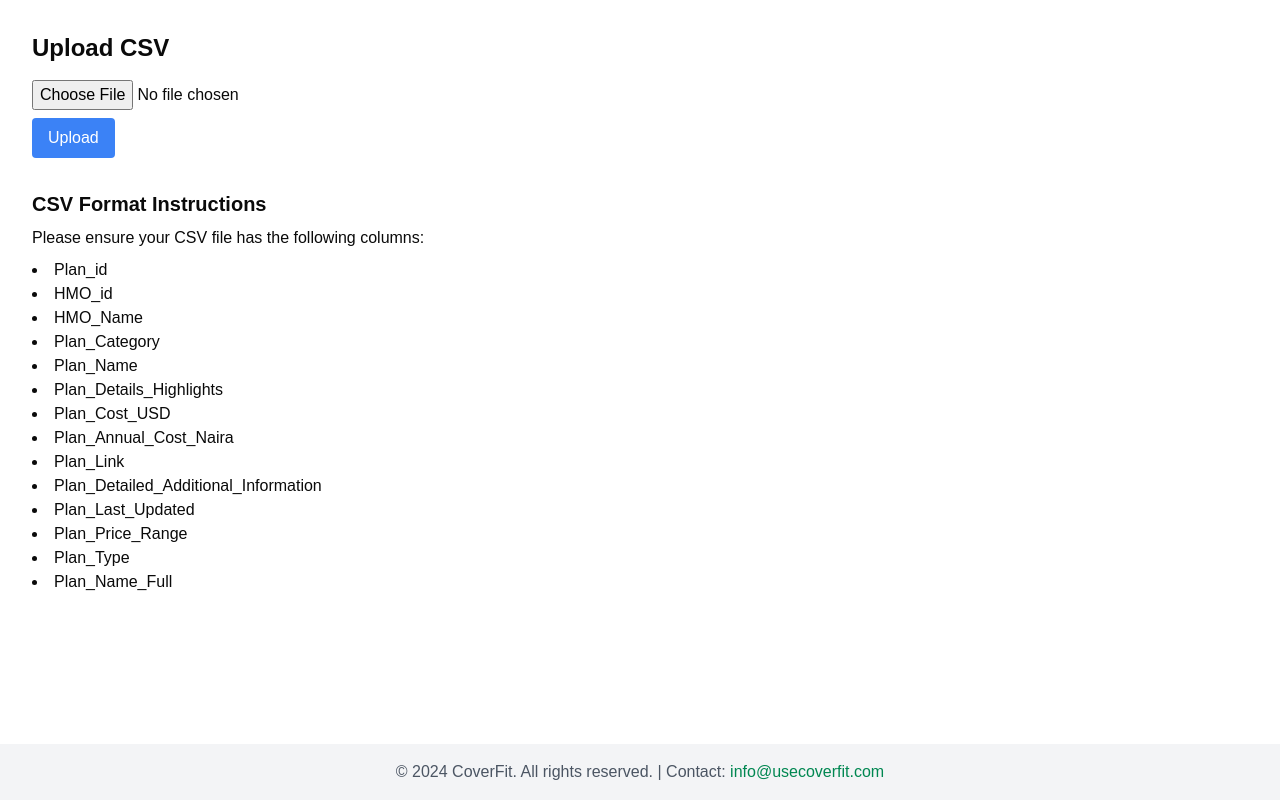
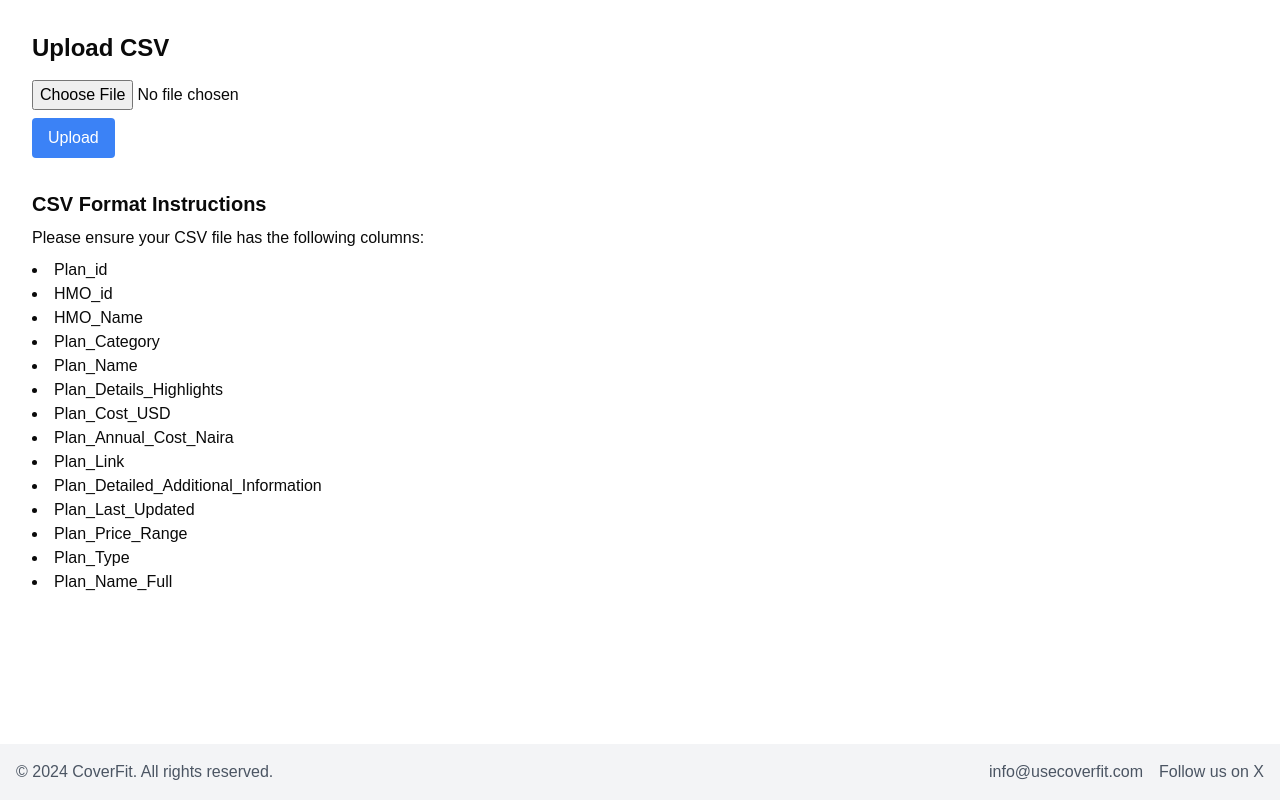
Before and after one commit to oghosa/cover-fit, a Next.js app: page /upload in a window 1280 px wide. Built offline with nearby package versions, Linux system fonts and the light colour scheme.

Commit message:
updated footer to include link to X page

```diff
--- a/src/app/layout.js
+++ b/src/app/layout.js
@@ -2,6 +2,7 @@ import './globals.css';
 import { Inter } from 'next/font/google';
 import { ClerkProvider } from '@clerk/nextjs';
 import { Analytics } from '@vercel/analytics/react';
+import Footer from '@/components/Footer';
 
 const inter = Inter({ subsets: ['latin'] });
 
@@ -19,11 +20,7 @@ export default function RootLayout({ children }) {
           <main className="flex-grow">
             {children}
           </main>
-          <footer className="bg-gray-100 py-4 text-center text-gray-600">
-            <div className="container mx-auto">
-              © 2024 CoverFit. All rights reserved. | Contact: <a href="mailto:info@usecoverfit.com" className="text-[#008751] hover:underline">info@usecoverfit.com</a>
-            </div>
-          </footer>
+          <Footer />
           <Analytics />
         </body>
       </html>
--- /dev/null
+++ b/src/components/Footer.js
@@ -0,0 +1,24 @@
+import Link from 'next/link';
+
+export default function Footer() {
+  return (
+    <footer className="bg-gray-100 text-gray-600 py-4">
+      <div className="container mx-auto flex justify-between items-center px-4">
+        <p>&copy; 2024 CoverFit. All rights reserved.</p>
+        <div className="flex items-center space-x-4">
+          <a href="mailto:info@usecoverfit.com" className="hover:text-[#008751] transition-colors duration-300">
+            info@usecoverfit.com
+          </a>
+          <a
+            href="https://x.com/usecoverfit"
+            target="_blank"
+            rel="noopener noreferrer"
+            className="hover:text-[#008751] transition-colors duration-300"
+          >
+            Follow us on X
+          </a>
+        </div>
+      </div>
+    </footer>
+  );
+}
```
